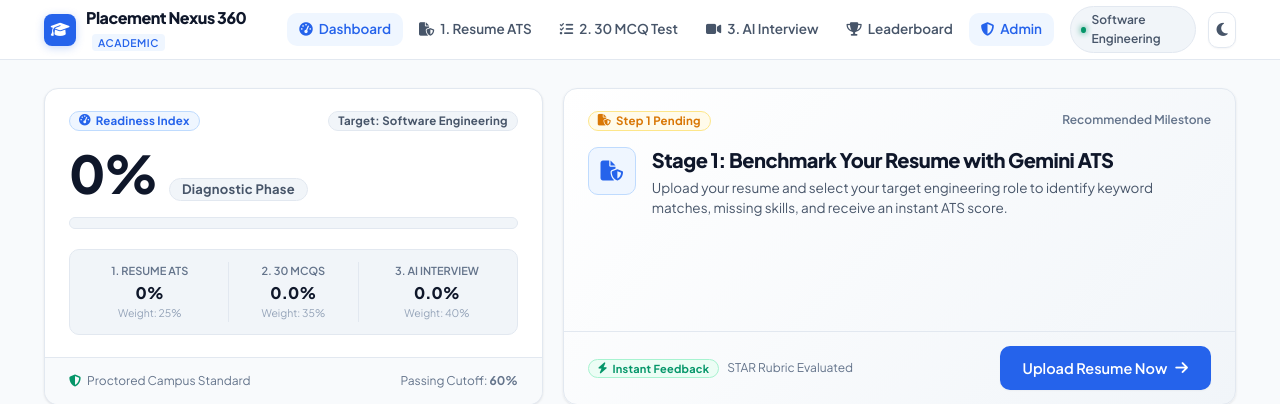
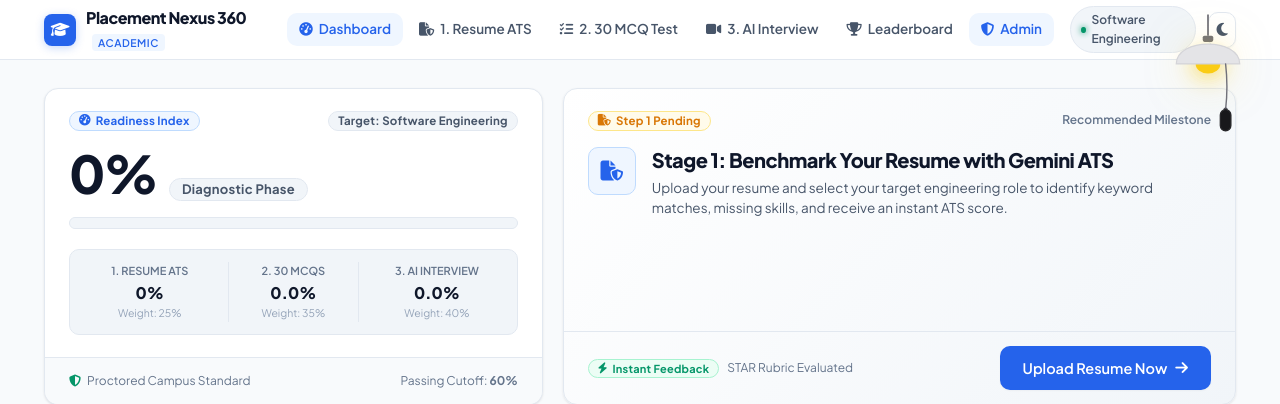
Before and after one commit to TheAbhayAlgorithms/pn360, a Django app: page / in a window 1280 px wide. Shown: the top 404 px of the page. Run offline with Django 5.2, Linux system fonts and the light colour scheme; data comes from the database, SQL or seed files in the repository; data that the repository does not hold is empty; some libraries are stand-ins or nearby versions.

Commit message:
feat: add interactive hanging ceiling lamp with pull cord and radial wavefront theme transition exactly matching reference video

```diff
--- a/Placement/static/css/global.css
+++ b/Placement/static/css/global.css
@@ -68,6 +68,18 @@
     /* Charts */
     --chart-grid: rgba(226, 232, 240, 0.7);
     --chart-text: #64748b;
+
+    /* Hanging Corner Ceiling Lamp */
+    --lamp-wire: #71717a;
+    --lamp-cap: #71717a;
+    --lamp-shade: #e4e4e7;
+    --lamp-shade-border: #d4d4d8;
+    --lamp-bulb: #facc15;
+    --lamp-bulb-glow: drop-shadow(0 0 12px rgba(250, 204, 21, 0.9)) drop-shadow(0 0 25px rgba(250, 204, 21, 0.5));
+    --lamp-string: #71717a;
+    --lamp-bob: #18181b;
+    --lamp-bob-border: #27272a;
+    --lamp-bob-ring: #52525b;
 }
 
 [data-theme="dark"] {
@@ -122,6 +134,18 @@
     /* Charts */
     --chart-grid: rgba(30, 41, 59, 0.6);
     --chart-text: #94a3b8;
+
+    /* Hanging Corner Ceiling Lamp */
+    --lamp-wire: #3f3f46;
+    --lamp-cap: #3f3f46;
+    --lamp-shade: #27272a;
+    --lamp-shade-border: #3f3f46;
+    --lamp-bulb: #1c1c1f;
+    --lamp-bulb-glow: none;
+    --lamp-string: #a1a1aa;
+    --lamp-bob: #f4f4f5;
+    --lamp-bob-border: #ffffff;
+    --lamp-bob-ring: #d4d4d8;
 }
 
 /* =========================================================================
@@ -1182,3 +1206,84 @@ kbd {
 .text-danger {
     color: var(--accent-danger) !important;
 }
+
+/* =========================================================================
+   17. HANGING CEILING LAMP CORNER THEME TOGGLE
+   ========================================================================= */
+
+.corner-lamp-container {
+    position: fixed;
+    top: 0;
+    right: 28px;
+    width: 88px;
+    height: 170px;
+    z-index: 10002;
+    pointer-events: none;
+    user-select: none;
+    transition: transform 0.2s cubic-bezier(0.16, 1, 0.3, 1);
+}
+
+.corner-lamp-svg {
+    width: 100%;
+    height: 100%;
+    overflow: visible;
+}
+
+.lamp-pull-target {
+    pointer-events: auto;
+    cursor: grab;
+    touch-action: none;
+    transition: filter 0.2s ease;
+}
+
+.lamp-pull-target:hover {
+    filter: drop-shadow(0 0 6px rgba(59, 130, 246, 0.5));
+}
+
+.lamp-pull-target:active {
+    cursor: grabbing;
+}
+
+.lamp-tooltip {
+    position: absolute;
+    bottom: -16px;
+    right: 50%;
+    transform: translateX(50%);
+    background: var(--bg-surface);
+    border: 1px solid var(--border);
+    color: var(--text-muted);
+    font-size: 10.5px;
+    font-weight: 600;
+    padding: 2px 7px;
+    border-radius: var(--radius-pill);
+    white-space: nowrap;
+    opacity: 0;
+    pointer-events: none;
+    transition: opacity 0.2s ease, transform 0.2s ease;
+    box-shadow: var(--shadow-sm);
+}
+
+.corner-lamp-container:hover .lamp-tooltip {
+    opacity: 0.9;
+    transform: translateX(50%) translateY(4px);
+}
+
+/* Expanding Circular Radial Mask Overlay */
+.lamp-ripple-overlay {
+    position: fixed;
+    top: 0;
+    left: 0;
+    width: 100vw;
+    height: 100vh;
+    pointer-events: none;
+    z-index: 10000;
+    display: none;
+}
+
+@media (max-width: 768px) {
+    .corner-lamp-container {
+        right: 12px;
+        transform: scale(0.82);
+        transform-origin: top right;
+    }
+}
--- a/Placement/templates/base.html
+++ b/Placement/templates/base.html
@@ -124,16 +124,51 @@
         </div>
     </footer>
 
-    <!-- Pixelate Theme Transition Canvas Overlay -->
-    <canvas id="pixelThemeCanvas" style="position: fixed; top: 0; left: 0; width: 100vw; height: 100vh; pointer-events: none; z-index: 9999999; display: none;"></canvas>
+    <!-- Hanging Ceiling Lamp Corner Theme Switcher (as seen in reference video) -->
+    <div id="cornerLamp" class="corner-lamp-container" title="Pull cord to toggle Dark / Light mode">
+        <svg class="corner-lamp-svg" viewBox="0 0 100 160">
+            <!-- Ceiling Hanging Cable -->
+            <line x1="50" y1="0" x2="50" y2="24" stroke="var(--lamp-wire)" stroke-width="2" />
 
-    <!-- Theme Switcher JavaScript with Pixelate Transition Wave -->
+            <!-- Socket Collar -->
+            <rect x="44" y="24" width="12" height="7" rx="2" fill="var(--lamp-cap)" />
+
+            <!-- Lightbulb (peaks out from under shade with warm glow in light mode, dark in dark mode) -->
+            <ellipse id="lampBulb" cx="50" cy="56" rx="14" ry="11" fill="var(--lamp-bulb)" style="filter: var(--lamp-bulb-glow); transition: fill 0.3s ease, filter 0.3s ease;" />
+
+            <!-- Lampshade Dome Hood -->
+            <path d="M 14 56 C 14 26, 86 26, 86 56 Z" fill="var(--lamp-shade)" stroke="var(--lamp-shade-border)" stroke-width="1.5" style="transition: fill 0.3s ease, stroke 0.3s ease;" />
+
+            <!-- Pull String (stretches and oscillates with spring physics) -->
+            <path id="pullString" d="M 70 56 Q 73 82 70 108" stroke="var(--lamp-string)" stroke-width="1.6" fill="none" stroke-linecap="round" />
+
+            <!-- Interactive Pull Handle (Bob) Group (Draggable and Clickable) -->
+            <g id="pullBobGroup" class="lamp-pull-target" transform="translate(0, 0)">
+                <circle cx="70" cy="108" r="2.5" fill="var(--lamp-bob-ring)" />
+                <rect x="64" y="108" width="12" height="24" rx="6" fill="var(--lamp-bob)" stroke="var(--lamp-bob-border)" stroke-width="1.5" style="transition: fill 0.3s ease, stroke 0.3s ease;" />
+            </g>
+        </svg>
+        <div class="lamp-tooltip">Pull cord</div>
+    </div>
+
+    <!-- Expanding Circular Radial Mask Overlay (Wipe from Lamp Bulb) -->
+    <div id="lampThemeRipple" class="lamp-ripple-overlay"></div>
+
+    <!-- Interactive Lamp Physics & Theme Switcher Script -->
     <script>
         (function() {
             const toggleBtn = document.getElementById('themeToggleBtn');
             const toggleIcon = document.getElementById('themeToggleIcon');
-            const canvas = document.getElementById('pixelThemeCanvas');
-            let isTransitioning = false;
+            const pullBobGroup = document.getElementById('pullBobGroup');
+            const pullString = document.getElementById('pullString');
+            const lampBulb = document.getElementById('lampBulb');
+            const ripple = document.getElementById('lampThemeRipple');
+
+            let isSpringing = false;
+            let isDragging = false;
+            let startY = 0;
+            let dragStartTime = 0;
+            let currentPullY = 0;
 
             function updateIcon(theme) {
                 if (!toggleIcon) return;
@@ -150,160 +185,182 @@
             const currentTheme = document.documentElement.getAttribute('data-theme') || 'light';
             updateIcon(currentTheme);
 
-            function runPixelTransition(originX, originY, newTheme) {
-                if (!canvas || !canvas.getContext) {
+            // Realistic switch click audio synthesis (Web Audio API)
+            function playLampClick(isRelease) {
+                try {
+                    const AudioCtx = window.AudioContext || window.webkitAudioContext;
+                    if (!AudioCtx) return;
+                    const ctx = new AudioCtx();
+                    const osc = ctx.createOscillator();
+                    const gain = ctx.createGain();
+
+                    if (!isRelease) {
+                        osc.type = 'triangle';
+                        osc.frequency.setValueAtTime(620, ctx.currentTime);
+                        osc.frequency.exponentialRampToValueAtTime(140, ctx.currentTime + 0.035);
+                        gain.gain.setValueAtTime(0.15, ctx.currentTime);
+                        gain.gain.exponentialRampToValueAtTime(0.001, ctx.currentTime + 0.035);
+                        osc.connect(gain);
+                        gain.connect(ctx.destination);
+                        osc.start();
+                        osc.stop(ctx.currentTime + 0.035);
+                    } else {
+                        osc.type = 'sine';
+                        osc.frequency.setValueAtTime(420, ctx.currentTime);
+                        osc.frequency.exponentialRampToValueAtTime(100, ctx.currentTime + 0.025);
+                        gain.gain.setValueAtTime(0.08, ctx.currentTime);
+                        gain.gain.exponentialRampToValueAtTime(0.001, ctx.currentTime + 0.025);
+                        osc.connect(gain);
+                        gain.connect(ctx.destination);
+                        osc.start();
+                        osc.stop(ctx.currentTime + 0.025);
+                    }
+                } catch (e) {}
+            }
+
+            // Update SVG cord path and bob translation
+            function updateCordDisplay(dy, sway) {
+                if (!pullBobGroup || !pullString) return;
+                sway = sway || 0;
+                pullBobGroup.setAttribute('transform', 'translate(' + sway + ', ' + dy + ')');
+
+                const endX = 70 + sway;
+                const endY = 108 + dy;
+                const curveAmount = Math.max(0, 3 - dy * 0.1);
+                const midX = 70 + (sway * 0.5) + curveAmount;
+                const midY = 56 + (endY - 56) * 0.5;
+
+                pullString.setAttribute('d', 'M 70 56 Q ' + midX + ' ' + midY + ' ' + endX + ' ' + endY);
+            }
+
+            // Damped spring physics release
+            function releaseCord(initialPull) {
+                if (isSpringing) return;
+                isSpringing = true;
+
+                const startTime = performance.now();
+                const duration = 820; // ms
+                const damping = 7.4;
+                const freq = 25;
+
+                function anim(now) {
+                    const t = (now - startTime) / 1000;
+                    if (t * 1000 >= duration) {
+                        updateCordDisplay(0, 0);
+                        isSpringing = false;
+                        return;
+                    }
+
+                    const y = initialPull * Math.exp(-damping * t) * Math.cos(freq * t);
+                    const sway = (initialPull * 0.14) * Math.exp(-3.5 * t) * Math.sin(freq * 0.5 * t);
+
+                    updateCordDisplay(y, sway);
+                    requestAnimationFrame(anim);
+                }
+
+                requestAnimationFrame(anim);
+            }
+
+            // Radial expanding circle transition from lamp bulb
+            function triggerThemeSwitch() {
+                playLampClick(false);
+                setTimeout(function() { playLampClick(true); }, 130);
+
+                const current = document.documentElement.getAttribute('data-theme') || 'light';
+                const newTheme = current === 'dark' ? 'light' : 'dark';
+
+                // Find bulb origin coordinates
+                const bulbRect = lampBulb ? lampBulb.getBoundingClientRect() : { left: window.innerWidth - 44, top: 54, width: 28, height: 22 };
+                const originX = Math.round(bulbRect.left + bulbRect.width / 2);
+                const originY = Math.round(bulbRect.top + bulbRect.height / 2);
+
+                const d1 = Math.hypot(originX, originY);
+                const d2 = Math.hypot(window.innerWidth - originX, originY);
+                const d3 = Math.hypot(originX, window.innerHeight - originY);
+                const d4 = Math.hypot(window.innerWidth - originX, window.innerHeight - originY);
+                const maxR = Math.ceil(Math.max(d1, d2, d3, d4)) + 60;
+
+                if (ripple && ripple.animate) {
+                    ripple.style.background = newTheme === 'dark' ? '#090d16' : '#f8fafc';
+                    ripple.style.display = 'block';
+
+                    const anim = ripple.animate(
+                        [
+                            { clipPath: 'circle(0px at ' + originX + 'px ' + originY + 'px)' },
+                            { clipPath: 'circle(' + maxR + 'px at ' + originX + 'px ' + originY + 'px)' }
+                        ],
+                        {
+                            duration: 620,
+                            easing: 'cubic-bezier(0.22, 1, 0.36, 1)',
+                            fill: 'forwards'
+                        }
+                    );
+
+                    setTimeout(function() {
                         document.documentElement.setAttribute('data-theme', newTheme);
                         localStorage.setItem('nexus_theme', newTheme);
                         updateIcon(newTheme);
                         document.dispatchEvent(new CustomEvent('themeChanged', { detail: { theme: newTheme } }));
-                    return;
-                }
+                    }, 280);
 
-                isTransitioning = true;
-                if (toggleBtn) toggleBtn.classList.add('animating');
-                canvas.style.display = 'block';
-
-                const ctx = canvas.getContext('2d');
-                const dpr = Math.min(window.devicePixelRatio || 1, 2);
-                const width = window.innerWidth;
-                const height = window.innerHeight;
-                canvas.width = Math.round(width * dpr);
-                canvas.height = Math.round(height * dpr);
-                ctx.scale(dpr, dpr);
-
-                // Pixel block dimensions
-                const blockSize = width < 768 ? 20 : 26;
-                const cols = Math.ceil(width / blockSize);
-                const rows = Math.ceil(height / blockSize);
-
-                // Calculate distance to furthest corner for radial wave
-                const d1 = Math.hypot(originX, originY);
-                const d2 = Math.hypot(width - originX, originY);
-                const d3 = Math.hypot(originX, height - originY);
-                const d4 = Math.hypot(width - originX, height - originY);
-                const maxDist = Math.max(d1, d2, d3, d4) || 1;
-
-                // Precompute cell data for optimal 60fps performance
-                const cells = new Array(cols * rows);
-                for (let c = 0; c < cols; c++) {
-                    for (let r = 0; r < rows; r++) {
-                        const cx = (c + 0.5) * blockSize;
-                        const cy = (r + 0.5) * blockSize;
-                        const dist = Math.hypot(cx - originX, cy - originY);
-                        const normDist = dist / maxDist;
-                        const seed = Math.abs((Math.sin(c * 127.1 + r * 311.7) * 43758.5453) % 1);
-
-                        let color;
-                        if (newTheme === 'dark') {
-                            if (seed < 0.65) color = '#090d16'; // Deep midnight page
-                            else if (seed < 0.88) color = '#111827'; // Dark surface
-                            else if (seed < 0.95) color = '#1e293b'; // Elevated border slate
-                            else color = '#3b82f6'; // Sapphire cyber pixel sparkle
+                    anim.onfinish = function() {
+                        ripple.style.display = 'none';
+                        anim.cancel();
+                    };
                 } else {
-                            if (seed < 0.65) color = '#f8fafc'; // Crisp academic page
-                            else if (seed < 0.88) color = '#ffffff'; // Surface white
-                            else if (seed < 0.95) color = '#e2e8f0'; // Light border slate
-                            else color = '#2563eb'; // Sapphire blue pixel sparkle
-                        }
-
-                        cells[c * rows + r] = {
-                            cx: cx,
-                            cy: cy,
-                            normDist: normDist,
-                            seed: seed,
-                            color: color
-                        };
-                    }
-                }
-
-                const duration = 540; // milliseconds
-                const startTime = performance.now();
-                let themeSwapped = false;
-
-                function render(now) {
-                    const elapsed = now - startTime;
-                    const progress = Math.min(1, elapsed / duration);
-
-                    // Seamless theme flip at midpoint when screen is 100% blanketed in pixels
-                    if (progress >= 0.46 && !themeSwapped) {
-                        themeSwapped = true;
                     document.documentElement.setAttribute('data-theme', newTheme);
                     localStorage.setItem('nexus_theme', newTheme);
                     updateIcon(newTheme);
                     document.dispatchEvent(new CustomEvent('themeChanged', { detail: { theme: newTheme } }));
                 }
-
-                    ctx.clearRect(0, 0, width, height);
-
-                    for (let i = 0; i < cells.length; i++) {
-                        const cell = cells[i];
-                        let size = 0;
-
-                        if (progress < 0.46) {
-                            // Phase 1: Pixels expand outward from toggle button
-                            const inProgress = progress / 0.46;
-                            const delay = cell.normDist * 0.55 + cell.seed * 0.15;
-                            if (inProgress > delay) {
-                                const localP = Math.min(1, (inProgress - delay) / 0.25);
-                                size = (blockSize + 1) * Math.sin(localP * Math.PI / 2);
-                            }
-                        } else {
-                            // Phase 2: Pixels dissolve and shrink away, revealing new theme
-                            const outProgress = (progress - 0.46) / 0.54;
-                            const delay = cell.normDist * 0.50 + (1 - cell.seed) * 0.20;
-                            if (outProgress < delay) {
-                                size = blockSize + 1;
-                            } else {
-                                const localP = Math.min(1, (outProgress - delay) / 0.25);
-                                size = Math.max(0, (blockSize + 1) * (1 - localP));
-                            }
             }
 
-                        if (size > 0.5) {
-                            ctx.fillStyle = cell.color;
-                            ctx.fillRect(
-                                Math.round(cell.cx - size / 2),
-                                Math.round(cell.cy - size / 2),
-                                Math.ceil(size),
-                                Math.ceil(size)
-                            );
+            // Interactive Drag & Click Handlers on the Pull Bob
+            if (pullBobGroup) {
+                pullBobGroup.addEventListener('pointerdown', function(e) {
+                    if (isSpringing) return;
+                    isDragging = true;
+                    startY = e.clientY;
+                    dragStartTime = performance.now();
+                    currentPullY = 0;
+                    pullBobGroup.setPointerCapture(e.pointerId);
+                });
+
+                pullBobGroup.addEventListener('pointermove', function(e) {
+                    if (!isDragging) return;
+                    const deltaY = e.clientY - startY;
+                    currentPullY = Math.max(0, Math.min(50, deltaY));
+                    updateCordDisplay(currentPullY, 0);
+                });
+
+                const handlePointerEnd = function(e) {
+                    if (!isDragging) return;
+                    isDragging = false;
+                    try { pullBobGroup.releasePointerCapture(e.pointerId); } catch(err) {}
+
+                    const elapsed = performance.now() - dragStartTime;
+                    // Trigger if dragged > 14px or clicked quickly (< 350ms)
+                    if (currentPullY >= 14 || elapsed < 350) {
+                        const pullReleaseAmount = Math.max(30, currentPullY);
+                        triggerThemeSwitch();
+                        releaseCord(pullReleaseAmount);
+                    } else {
+                        // Spring back without switching
+                        releaseCord(currentPullY);
                     }
+                    currentPullY = 0;
+                };
+
+                pullBobGroup.addEventListener('pointerup', handlePointerEnd);
+                pullBobGroup.addEventListener('pointercancel', handlePointerEnd);
             }
 
-                    if (progress < 1) {
-                        requestAnimationFrame(render);
-                    } else {
-                        ctx.clearRect(0, 0, width, height);
-                        canvas.style.display = 'none';
-                        isTransitioning = false;
-                        if (toggleBtn) toggleBtn.classList.remove('animating');
-                    }
-                }
-
-                requestAnimationFrame(render);
-            }
-
+            // Also synchronize with navbar button if clicked
             if (toggleBtn) {
-                toggleBtn.addEventListener('click', function(e) {
-                    if (isTransitioning) return;
-
-                    const current = document.documentElement.getAttribute('data-theme') || 'light';
-                    const newTheme = current === 'dark' ? 'light' : 'dark';
-
-                    const prefersReduced = window.matchMedia && window.matchMedia('(prefers-reduced-motion: reduce)').matches;
-                    if (prefersReduced) {
-                        document.documentElement.setAttribute('data-theme', newTheme);
-                        localStorage.setItem('nexus_theme', newTheme);
-                        updateIcon(newTheme);
-                        document.dispatchEvent(new CustomEvent('themeChanged', { detail: { theme: newTheme } }));
-                        return;
-                    }
-
-                    const rect = toggleBtn.getBoundingClientRect();
-                    const originX = (e && e.clientX) ? e.clientX : (rect.left + rect.width / 2);
-                    const originY = (e && e.clientY) ? e.clientY : (rect.top + rect.height / 2);
-
-                    runPixelTransition(originX, originY, newTheme);
+                toggleBtn.addEventListener('click', function() {
+                    if (isSpringing) return;
+                    triggerThemeSwitch();
+                    releaseCord(32);
                 });
             }
         })();
```
Lines whose indentation alone changed are shown as unchanged.
